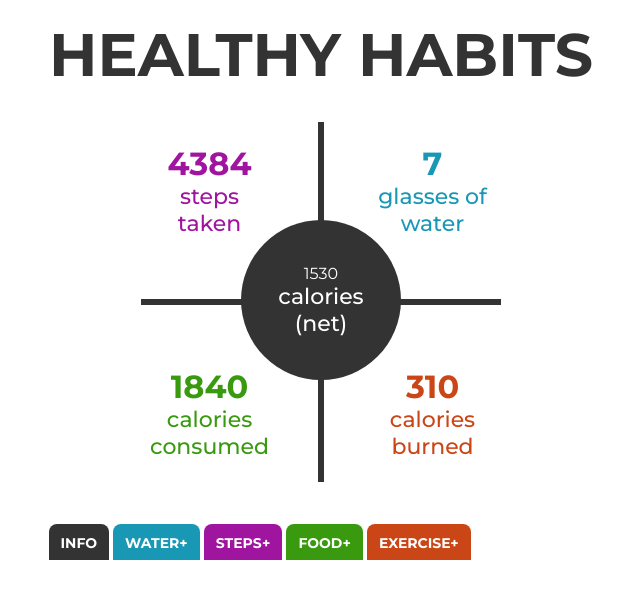
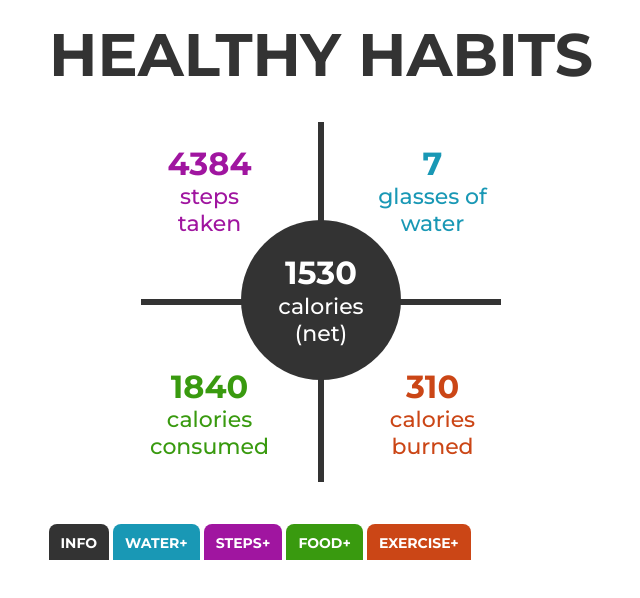
Before and after one commit to Carolista/LC-React-Studio04, a React (Create React App) app in the folder healthy-habits/: page / in a window 1280 px wide. Shown: the top 598 px of the page, without its empty margins (319-959 px from the left). Built offline with nearby package versions, Linux system fonts and the light colour scheme.

Commit message:
fixed class of net number and amended instructions for updating numbers in App component

```diff
--- a/healthy-habits/src/App.js
+++ b/healthy-habits/src/App.js
@@ -17,9 +17,8 @@ function App() {
 
     // TODO: Inside each of the following handlers, update the numbers property from state.
     const handleUpdateSteps = (amount) => {
-        // Use the spread operator to make a copy of the current numbers object
+        // You have two options here: use prevState OR make a copy of the object using the spread operator and then use that copy to set the new values.
 
-        // Set the new value into the state variable, using the spread operator again to include the other key/value pairs from the copy you just made.
 
     };
     const handleUpdateWater = (amount) => {
--- a/healthy-habits/src/components/chart.js
+++ b/healthy-habits/src/components/chart.js
@@ -10,7 +10,7 @@ const Chart = (props) => {
     return (
         <React.Fragment>
             <div className="circle">
-                <div>1530</div>
+                <div className="net-number cell-number">1530</div>
                 <div className="cell-category">
                     calories<br /> (net)
                 </div>
```
